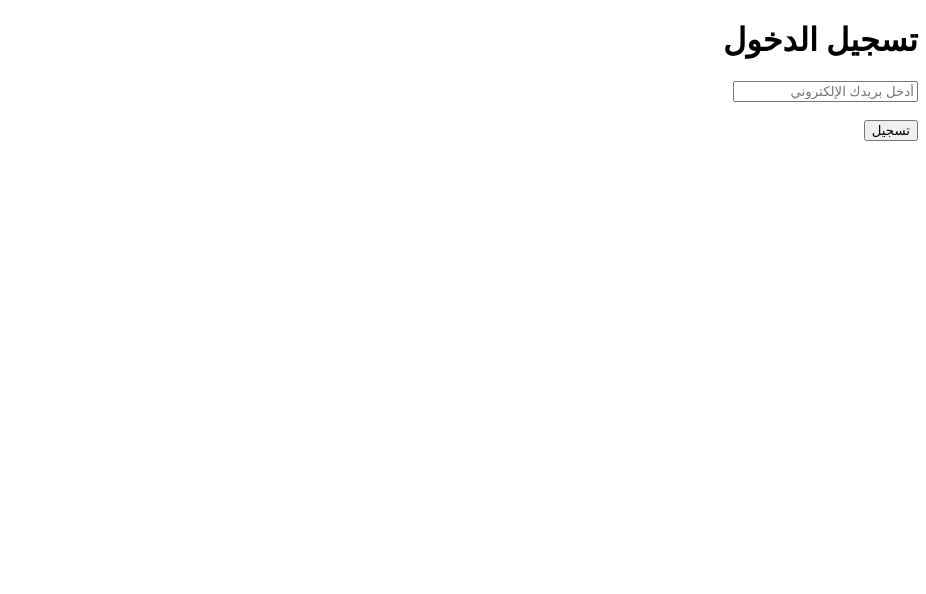
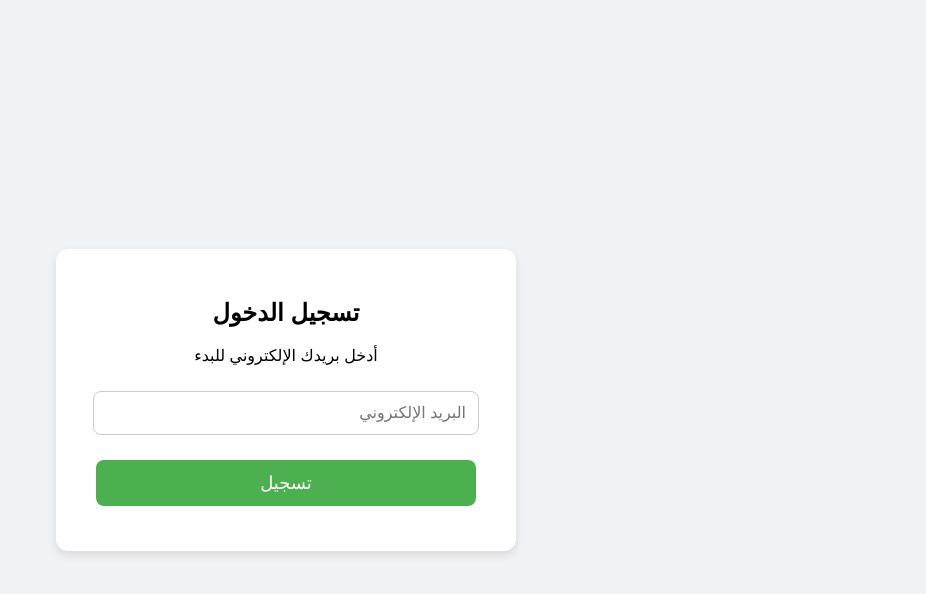
Before and after one commit to azuoo/rdtdgf, a plain HTML site: page index.html in a window 1280 px wide. Shown: the whole page, without its empty margins (354-1280 px from the left). Drawn offline with Linux system fonts and the light colour scheme.

Commit message:
index.html

```diff
--- a/index.html
+++ b/index.html
@@ -2,16 +2,65 @@
 <html lang="ar" dir="rtl">
 <head>
   <meta charset="UTF-8">
-  <title>تسجيل الدخول</title>
+  <meta name="viewport" content="width=device-width, initial-scale=1.0">
+  <title>تسجيل الدخول - نظام الإحالات</title>
+  <style>
+    body {
+      background: #f0f2f5;
+      font-family: Arial, sans-serif;
+      display: flex;
+      align-items: center;
+      justify-content: center;
+      height: 100vh;
+      margin: 0;
+    }
+    .container {
+      background: white;
+      padding: 30px;
+      border-radius: 12px;
+      box-shadow: 0 4px 8px rgba(0,0,0,0.1);
+      width: 90%;
+      max-width: 400px;
+      text-align: center;
+    }
+    input[type="email"] {
+      width: 90%;
+      padding: 12px;
+      margin: 10px 0;
+      border: 1px solid #ccc;
+      border-radius: 8px;
+      font-size: 16px;
+    }
+    button {
+      width: 95%;
+      padding: 12px;
+      background-color: #4CAF50;
+      border: none;
+      border-radius: 8px;
+      color: white;
+      font-size: 18px;
+      cursor: pointer;
+      margin-top: 15px;
+    }
+    button:hover {
+      background-color: #45a049;
+    }
+    #message {
+      margin-top: 15px;
+      color: red;
+      font-size: 15px;
+    }
+  </style>
 </head>
 <body>
-  <h1>تسجيل الدخول</h1>
 
-  <input type="email" id="email" placeholder="أدخل بريدك الإلكتروني" required>
-  <br><br>
+<div class="container">
+  <h2>تسجيل الدخول</h2>
+  <p>أدخل بريدك الإلكتروني للبدء</p>
+  <input type="email" id="email" placeholder="البريد الإلكتروني" required>
   <button onclick="registerUser()">تسجيل</button>
-
   <p id="message"></p>
+</div>
 
 <script>
 function generateReferralCode() {
@@ -23,9 +72,11 @@
   const message = document.getElementById('message');
 
   if (!email) {
-        message.innerText = "الرجاء إدخال البريد الإلكتروني.";
+    message.innerText = "يرجى إدخال البريد الإلكتروني.";
     return;
   }
+
+  message.innerText = "جاري التسجيل...";
 
   const urlParams = new URLSearchParams(window.location.search);
   const referredBy = urlParams.get('ref');
@@ -50,5 +101,6 @@
   });
 }
 </script>
+
 </body>
 </html>
```
Lines whose indentation alone changed are shown as unchanged.
